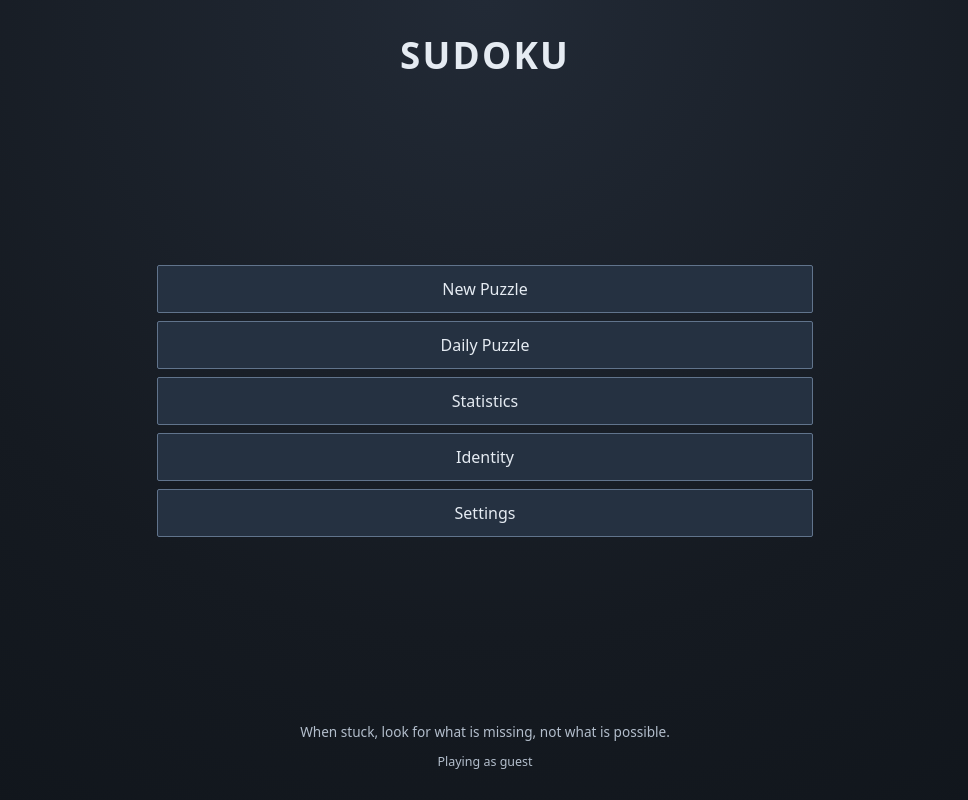
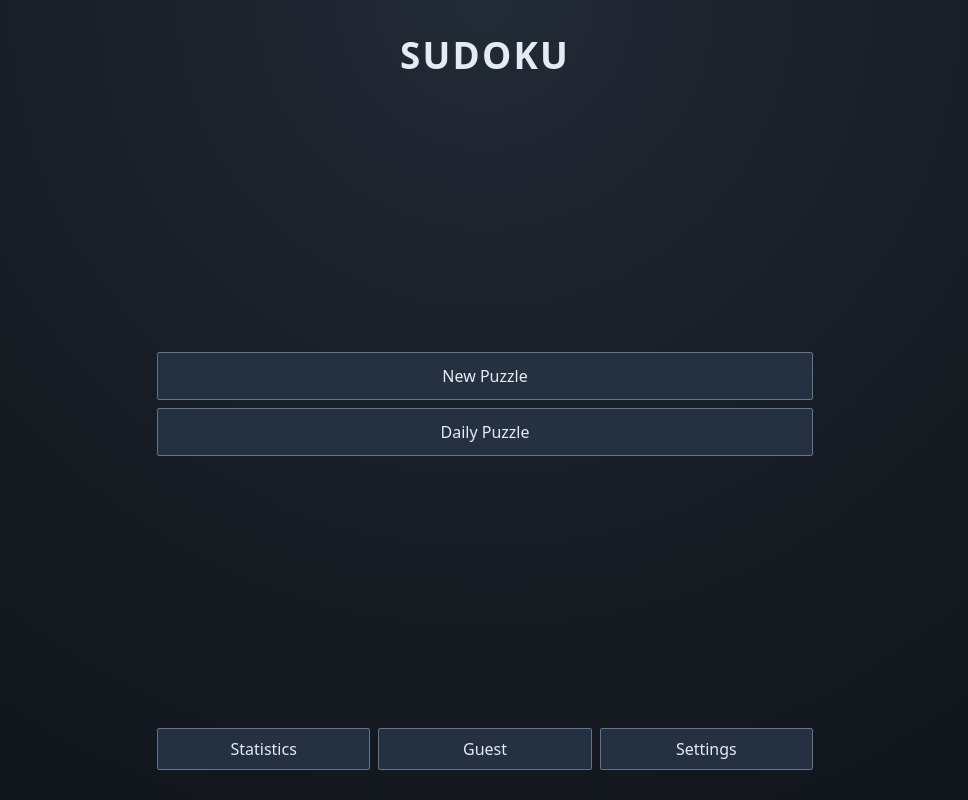
Before and after one commit to slobbe/sudoku, a Next.js app: page / in a window 1280 px wide. Shown: the whole page, without its empty margins (155-1123 px from the left). Built offline with nearby package versions, Linux system fonts and the light colour scheme.

Commit message:
Add bottom home navigation bar
Replace home status lines with a fixed three-button footer for statistics, identity, and settings while keeping puzzle mode actions centered. Use the player name as the identity label with concise fallbacks for anonymous and guest states.

```diff
--- a/app/globals.css
+++ b/app/globals.css
@@ -291,6 +291,23 @@ body {
     align-content: center;
 }
 
+.home-bottom-bar {
+    display: grid;
+    grid-template-columns: repeat(3, minmax(0, 1fr));
+    gap: 8px;
+    margin-top: auto;
+}
+
+.home-bottom-bar button {
+    width: 100%;
+    min-height: 42px;
+    font-size: 0.92rem;
+    font-weight: 700;
+    white-space: nowrap;
+    overflow: hidden;
+    text-overflow: ellipsis;
+}
+
 .home-primary-actions {
     display: grid;
     grid-template-columns: repeat(auto-fit, minmax(180px, 1fr));
@@ -1417,6 +1434,7 @@ button:not([data-sudoku-cell="true"]):disabled {
     .settings-card,
     .stats-card,
     .home-actions,
+    .home-bottom-bar,
     .home-status,
     .home-identity-status,
     .settings-header,
@@ -1444,6 +1462,7 @@ button:not([data-sudoku-cell="true"]):disabled {
     }
 
     .home-actions button,
+    .home-bottom-bar button,
     .settings-row .settings-control select,
     .app-open-source,
     .app-update-status {
--- a/src/components/sudoku-app.tsx
+++ b/src/components/sudoku-app.tsx
@@ -1367,7 +1367,7 @@ export function SudokuApp({ entryPoint = "home" }: SudokuAppProps) {
   const { identity: nostrIdentity, name: nostrName, status: nostrStatus } = useNostrAccount();
 
   const [activeView, setActiveView] = useState<AppView>("home");
-  const [statusMessage, setStatusMessage] = useState<string>(() => HOME_STATUS_MESSAGES[0] ?? "");
+  const [, setStatusMessage] = useState<string>(() => HOME_STATUS_MESSAGES[0] ?? "");
   const [winPromptOpen, setWinPromptOpen] = useState(false);
   const [losePromptOpen, setLosePromptOpen] = useState(false);
 
@@ -2483,20 +2483,20 @@ export function SudokuApp({ entryPoint = "home" }: SudokuAppProps) {
     return symbols;
   }, [state.livesLeft, state.livesPerGame]);
 
-  const identityStatusText = useMemo(() => {
+  const homeIdentityLabel = useMemo(() => {
     if (nostrStatus === "loading") {
-      return "Identity: checking session...";
+      return "...";
     }
 
     if (nostrName) {
-      return `Playing as ${nostrName}`;
+      return nostrName;
     }
 
     if (nostrIdentity) {
-      return "Playing as anonymous";
-    }
-
-    return "Playing as guest";
+      return "Anonymous";
+    }
+
+    return "Guest";
   }, [nostrIdentity, nostrName, nostrStatus]);
 
   if (entryPoint === "daily" && !hasDailyEntryStarted) {
@@ -2535,18 +2535,18 @@ export function SudokuApp({ entryPoint = "home" }: SudokuAppProps) {
               >
                 {dailyButtonLabel}
               </button>
+            </div>
+            <nav className="home-bottom-bar" aria-label="Home quick links">
               <button id="stats-open" type="button" onClick={openStatsView}>
                 Statistics
               </button>
               <button id="identity-open" type="button" onClick={openIdentityPage}>
-                Identity
+                {homeIdentityLabel}
               </button>
               <button id="settings-open" type="button" onClick={openSettingsView}>
                 Settings
               </button>
-            </div>
-            <p className="home-status" aria-live="polite">{statusMessage}</p>
-            <p className="home-identity-status" aria-live="polite">{identityStatusText}</p>
+            </nav>
           </section>
         ) : activeView === "game" ? (
           <>
```
